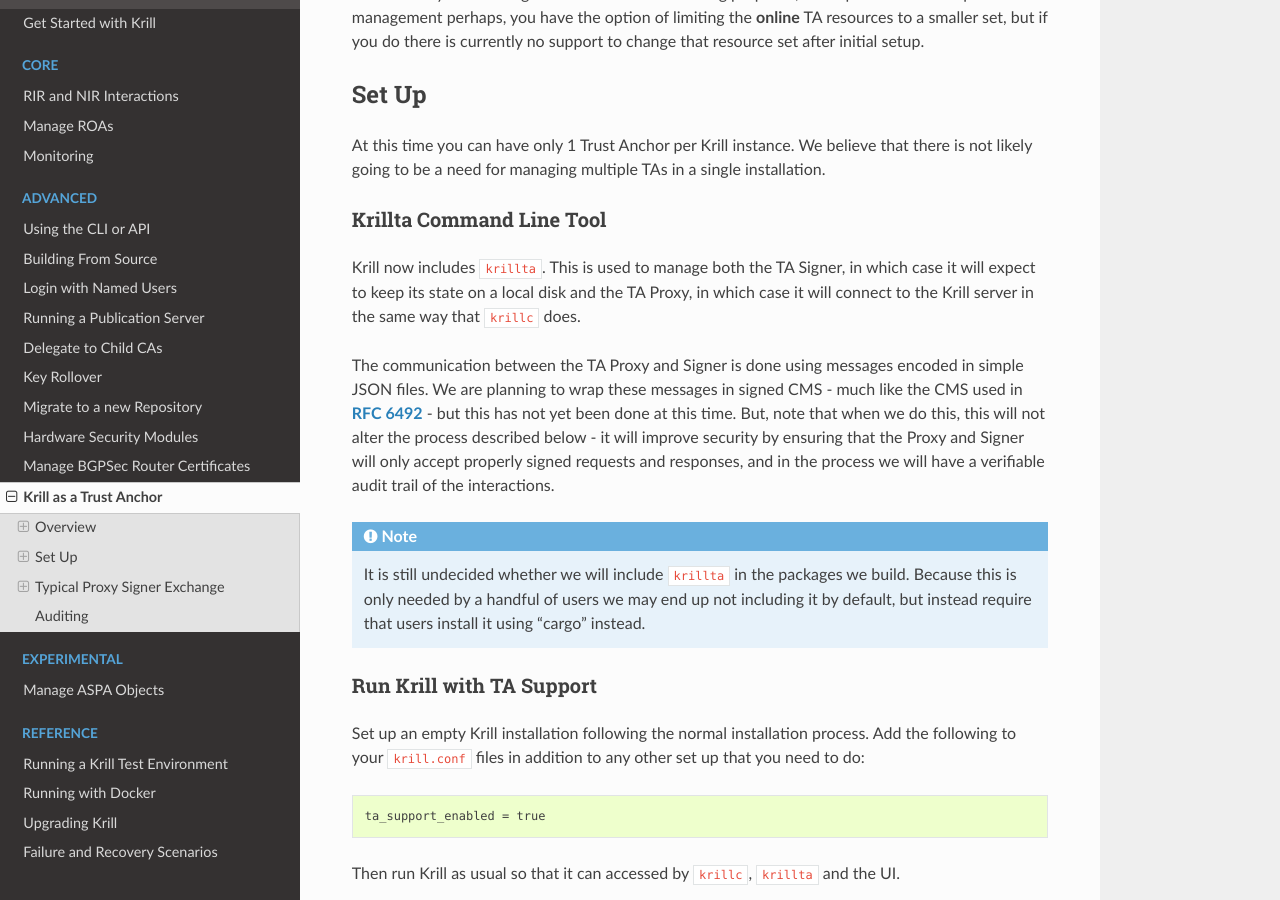
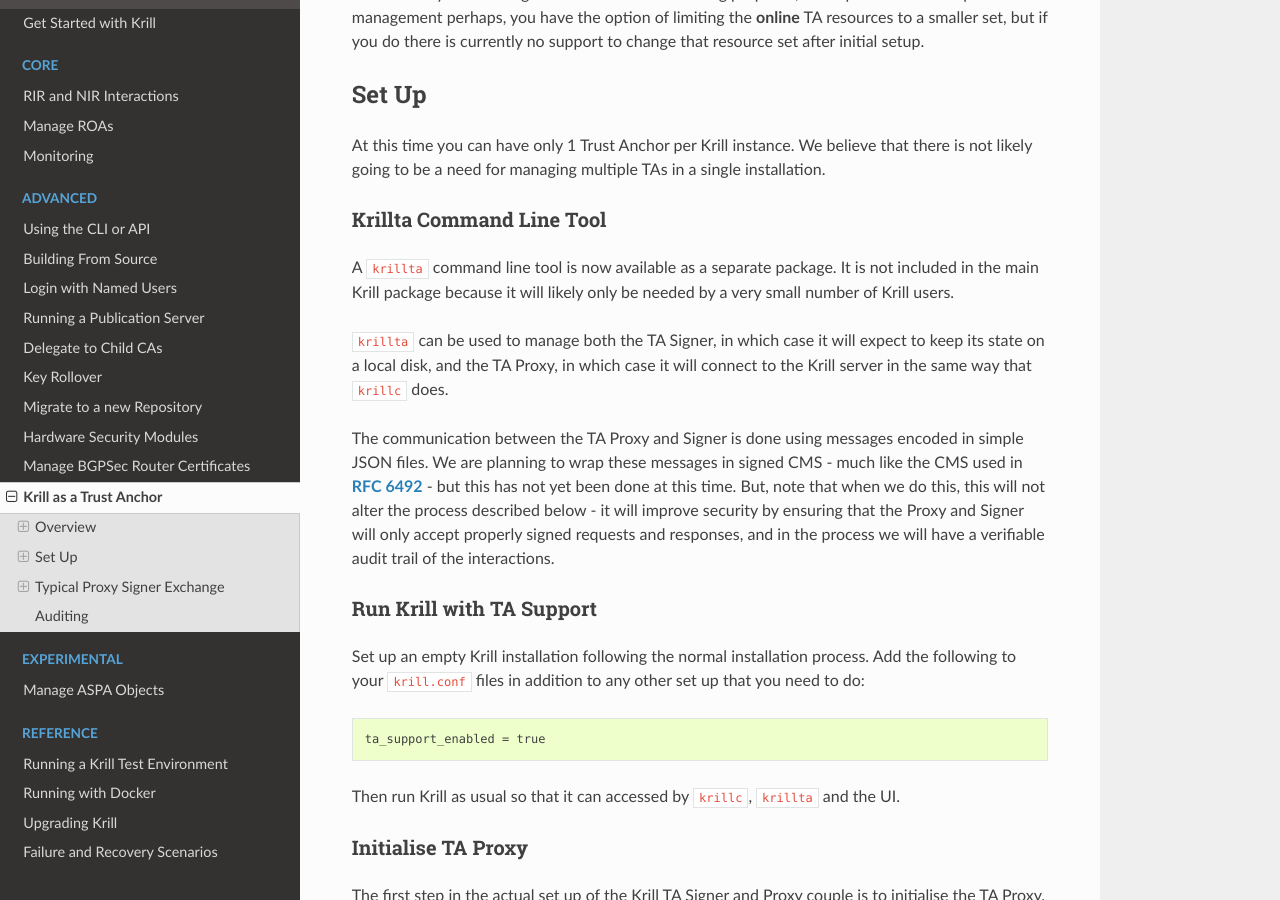
Before and after one commit to NLnetLabs/krill-manual, a Sphinx documentation site: the page built from source/trust-anchor.rst, in a window 1280 px wide and 900 px high, scrolled down 2495 px. Built offline with Sphinx 7.4.7 and the Read the Docs theme 2.0.0, drawn with Linux system fonts in a browser that asks for light colours; the version number could not be read and is left out.

Commit message:
Update the notes relating to packaging of krillta.

```diff
--- a/source/trust-anchor.rst
+++ b/source/trust-anchor.rst
@@ -145,10 +145,14 @@
 Krillta Command Line Tool
 -------------------------
 
-Krill now includes ``krillta``. This is used to manage both the TA Signer,
-in which case it will expect to keep its state on a local disk and the TA
-Proxy, in which case it will connect to the Krill server in the same way
-that ``krillc`` does.
+A ``krillta`` command line tool is now available as a separate package.
+It is not included in the main Krill package because it will likely only
+be needed by a very small number of Krill users.
+
+``krillta`` can be used to manage both the TA Signer, in which case it
+will expect to keep its state on a local disk, and the TA Proxy, in which
+case it will connect to the Krill server in the same way that ``krillc``
+does.
 
 The communication between the TA Proxy and Signer is done using messages
 encoded in simple JSON files. We are planning to wrap these messages in
@@ -158,11 +162,6 @@
 ensuring that the Proxy and Signer will only accept properly signed
 requests and responses, and in the process we will have a verifiable
 audit trail of the interactions.
-
-.. NOTE:: It is still undecided whether we will include ``krillta`` in the
-   packages we build. Because this is only needed by a handful of users
-   we may end up not including it by default, but instead require that
-   users install it using "cargo" instead.
 
 
 Run Krill with TA Support
```
